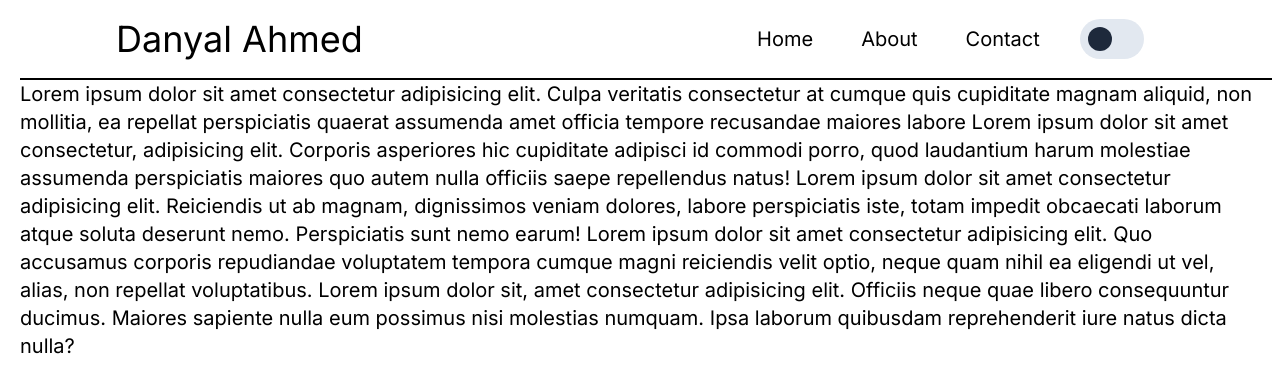
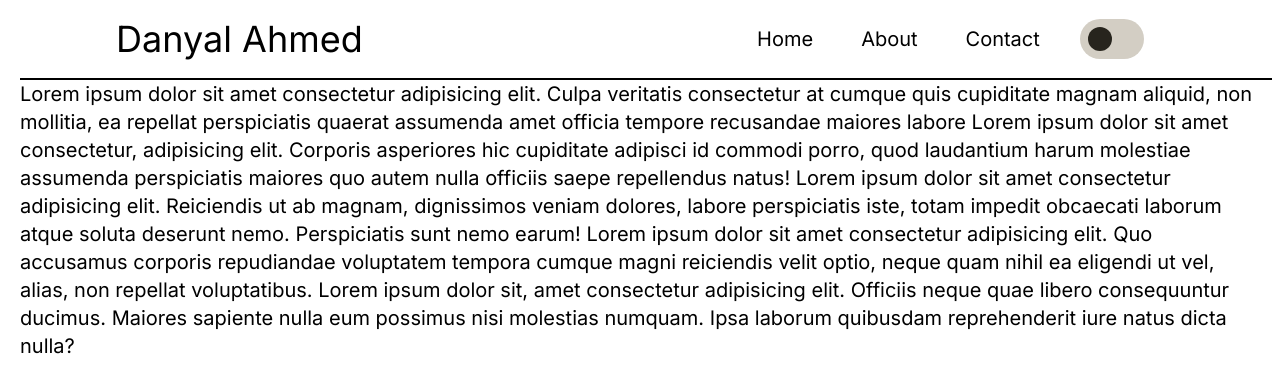
Before and after one commit to theonlynanu/website, a Next.js app: page / in a window 1280 px wide. Shown: the top 392 px of the page. Built offline with nearby package versions, Linux system fonts and the light colour scheme.

Commit message:
Tighten animation for DarkModeBtn

```diff
--- a/src/app/components/DarkModeBtn.tsx
+++ b/src/app/components/DarkModeBtn.tsx
@@ -24,8 +24,8 @@ const DarkModeBtn = () => {
 
     return (
         <div>
-            <div className={clsx("w-16 h-10 flex rounded-full p-2 cursor-pointer", !isThemeLight ? "justify-end bg-slate-500": "justify-start bg-slate-200")} onClick={toggleSwitch}>
-                <motion.div className={clsx("w-6 h-6 rounded-full", isThemeLight ? "bg-slate-800" : "bg-white")} layout transition={spring}/>
+            <div className={clsx("w-16 h-10 flex rounded-full p-2 cursor-pointer", !isThemeLight ? "justify-end bg-standard-400": "justify-start bg-standard-200")} onClick={toggleSwitch}>
+                <motion.div className={clsx("w-6 h-6 rounded-full", isThemeLight ? "bg-standard-900" : "bg-standard-100")} layout transition={spring} whileHover={{scale:[null, 1.1], transition: {duration: .3}}} whileTap={{scale: 0.9}} />
             </div>
         </div>
     )
```
